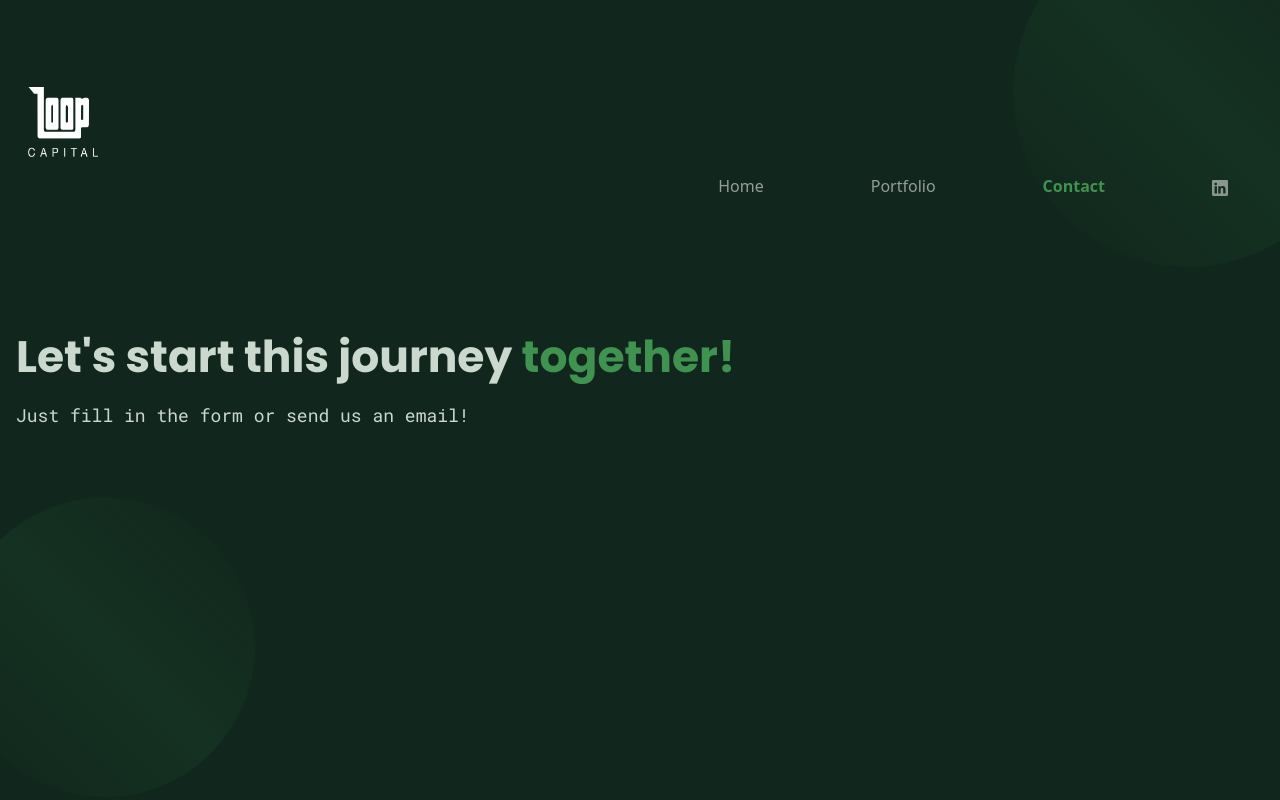
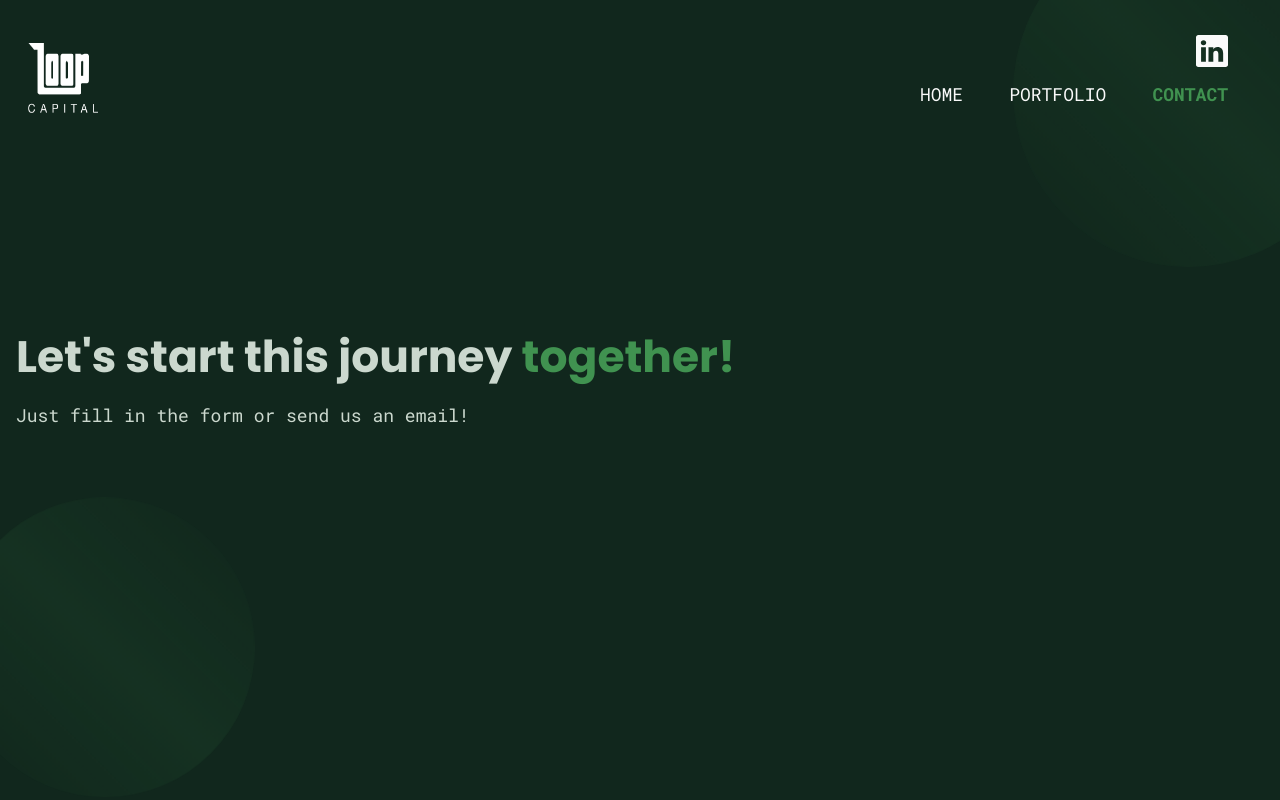
Before and after one commit to annieembrink/loopcapital, a Next.js app in the folder loop_capital/: page /contact in a window 1280 px wide. Shown: the top 800 px of the page. Built offline with nearby package versions, Linux system fonts and the light colour scheme; a web font is replaced by a local one.

Commit message:
almost done with CSS

```diff
--- a/loop_capital/src/components/HeaderComponent.js
+++ b/loop_capital/src/components/HeaderComponent.js
@@ -1,5 +1,5 @@
 import NavBarComponent from "./NavBarComponent";
-import Image from 'next/image'
+// import Image from 'next/image'
 
 
 const HeaderComponent = () => {
--- a/loop_capital/src/components/NavBarComponent.js
+++ b/loop_capital/src/components/NavBarComponent.js
@@ -17,7 +17,7 @@ const currentRoute = router.pathname;
     <>
 
       {['lg'].map((expand) => (
-        <Navbar key={expand} bg="none" expand={expand} variant="dark" className="mb-3" fixed="top">
+        <Navbar key={expand} bg="none" expand={expand} variant="dark" className="mb-3" fixed="top" data-bs-theme="dark">
           <Container fluid>
             <Navbar.Brand href="/"><Image width={70} height={70} src='/images/loop_capital.png' className='logo-header' alt='loopcapital' /></Navbar.Brand>
             <Navbar.Toggle className="hamburger_icon" aria-controls={`offcanvasNavbar-expand-${expand}`} />
@@ -27,17 +27,18 @@ const currentRoute = router.pathname;
               aria-labelledby={`offcanvasNavbarLabel-expand-${expand}`}
               placement="end"
             >
-              <Offcanvas.Header closeButton className="offcanvas_header">
+              <Offcanvas.Header closeButton  className="offcanvas_header"  >
                 <Offcanvas.Title href="/" id={`offcanvasNavbarLabel-expand-${expand}`}>
                 <Image width={70} height={70} src='/images/loop_capital.png' className='logo-header' alt='loopcapital' />
                 </Offcanvas.Title>
               </Offcanvas.Header>
               <Offcanvas.Body>
                 <Nav className="justify-content-end flex-grow-1 pe-3 offcanvas_container_link">
-                  <Nav.Link href="/" className={currentRoute === "/" ? "active"  : ""}>Home</Nav.Link>
+                <Nav.Link href="https://www.linkedin.com/company/loop-capital-ab/?trk=similar-pages"><Icon.Linkedin className="mobilemenu_icon"/></Nav.Link>
+
+                  <Nav.Link href="/" className={currentRoute === "/" ? "active"  : ""} >Home</Nav.Link>
                   <Nav.Link href="/portfolio" className={currentRoute === "/portfolio" ? "active"  : ""}>Portfolio</Nav.Link>
                   <Nav.Link href="/contact" className={currentRoute === "/contact" ? "active"  : ""}>Contact</Nav.Link>
-                  <Nav.Link href="https://www.linkedin.com/company/loop-capital-ab/?trk=similar-pages"><Icon.Linkedin className="mobilemenu_icon"/></Nav.Link>
                 </Nav>
               </Offcanvas.Body>
             </Navbar.Offcanvas>
--- a/loop_capital/src/styles/header.css
+++ b/loop_capital/src/styles/header.css
@@ -1,36 +1,23 @@
-/* Storlek på logga? */
-
-/* Don't forget to add styling for large phone and tablet, different font-size etc. */
-/* Now it's a glitch on 1005 */
+@import url('https://fonts.googleapis.com/css2?family=Roboto+Mono:wght@400;500;600;700&display=swap');
 
 
 /* STYLING FOR DESKTOP */
 @media screen and (min-device-width: 992px) {
     .navbar {
-        /* Hur mycket margin?? */
-        margin: 20px 16px
+        margin: 20px 16px;
     }
 
-    /* I ADDED FONT-FAMILY ROBOTO MONO */
-    .navbar a {
-        color: #FAFAFA;
-        font-family: 'Roboto Mono';
+    .nav-link {
+        font-size: 16px;
     }
 
     .offcanvas_container_link {
         gap: 70px;
     }
 
-    /* .end {
-        text-align: end;
-        justify-content: end;
-        gap: 70px;
-    } */
-
     .mobilemenu_icon {
         display: none;
     }
-
 }
 
 
@@ -40,31 +27,18 @@
         margin: 30px 16px
     }
 
-/* .mobilemenu {
-    background-color: inherit;
-        height: 100vh;
-        width: 100vw;
-
-        text-align: center;
-        display: flex;
-        align-items: center;
-        justify-content: center;
-
-    } */
-
-    /* .mobilemenu_link {
-        gap: 91px;
-    } */
+    .nav-link {
+        font-size: 18px;
+    }
 
     .mobilemenu_icon {
-        color: rgba(255, 255, 255, 0.5);
+        height: 34px;
+        width: 32px;
     }
 
     .offcanvas_container {
         width: 100vw !important;
         background-color: #11271D;
-
-
     }
 
     .offcanvas_header {
@@ -72,31 +46,55 @@
     }
 
     .offcanvas_container_link {
-        margin-top: 8rem;
+        /* VILL HA TEXT CENTRERAD */
+        margin-top: 2rem;
         display: flex;
         flex-direction: column;
-        justify-content: center;
+        /* justify-content: center; */
         align-items: center;
-        gap: 91px;
+        text-align: center;
+        gap: 30px;
         color: white;
+        text-transform: uppercase;
+
     }
 
+    .offcanvas_container_link .nav-link:first-child {
+        position: absolute;
+        bottom: 50px;
+    }
+
+    .hamburger_icon {
+        border: none;
+        width: 34px;
+    }
 
     .hamburger_icon span {
+        background-color: #409250;
         /* FUNKAR INTE */
         color: white !important;
-        background-color: red;
+    }
 
+    .btn-close {
+        background-color: #409250;
+        /* FUNKAR INTE */
+        color: white !important;
     }
 }
 
 /* STYLING FOR ALL DEVICES */
-.navbar-toggler {
-    border: none;
-    width: 34px;
+
+.nav-link {
+    color: #FAFAFA;
+
+    /* from globals? */
+    font-family: 'Roboto Mono';
+
+    /* FUNKAR INTE */
+    font-weight: lighter;
 }
 
 .active {
-color: #409250 !important;
-font-weight: bold;
+    color: #409250 !important;
+    font-weight: bold;
 }
```
